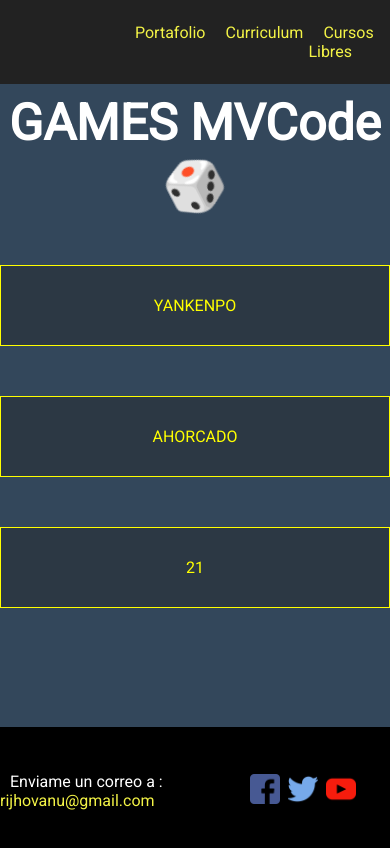
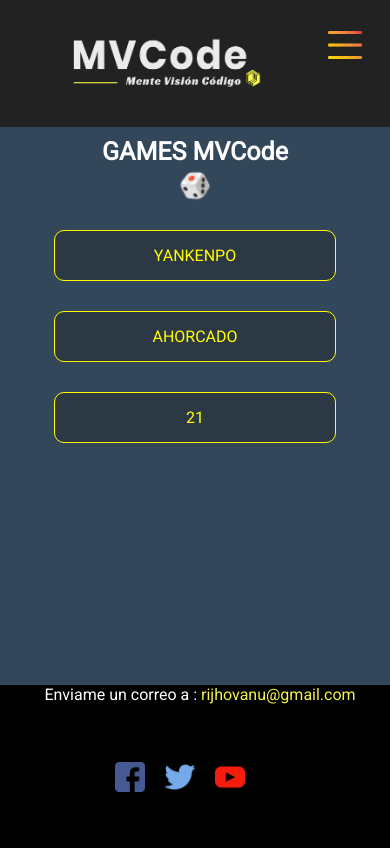
Before and after one commit to MVCodePeru/games, a plain HTML site: page index.html in a window 390 px wide. Drawn offline with Linux system fonts and the light colour scheme.

Commit message:
agregado rsponsive 40%

```diff
--- a/css/principal.css
+++ b/css/principal.css
@@ -53,6 +53,9 @@ header{
    font-size: 25px;
  }
 
+ .menu-burger{
+   display:none;
+ }
  .contenido {
    height: 75vh;
  }
@@ -142,7 +145,6 @@ padding-left: 10px;
 
 
 }
-
 .social-icon img:hover{
   width: 50px;
   height: 50px;
--- /dev/null
+++ b/css/responsive.css
@@ -0,0 +1,53 @@
+@media only screen and (max-width: 650px) {
+  header{
+    height: 15vh;
+    justify-content: flex-start;
+  }
+
+  .menu-burger{
+    display: inline-block;
+    position: absolute;
+    top: 20px;
+    right: 20px;
+  }
+
+  .logo{
+    width: 250px;
+    height: 100%;
+    object-fit: fill;
+
+  }
+  .list-menu{
+    display: none
+  }
+  .contenido{
+    height: 65vh;
+  }
+  .titulo-contenido,.icon-dice{
+    font-size : 25px
+  }
+
+  .item-game{
+    max-width: 250px;
+    margin: auto;
+    border: 1px solid yellow;
+    border-radius: 10px;
+    display: block;
+    text-decoration: none;
+    color: yellow;
+    padding: 15px;
+    margin-top: 30px ;
+  }
+  .footer{
+    display:flex;
+    flex-wrap: wrap;
+    align-items: flex-start;
+
+    justify-content: center	;
+    height: 20vh;
+
+  }
+
+
+
+}
--- a/game1.html
+++ b/game1.html
@@ -5,6 +5,7 @@
   <meta name="viewport" content="width=device-width, initial-scale=1.0">
   <title>Yan Ken Pon</title>
   <link rel="stylesheet" href="css/principal.css">
+  <link rel="stylesheet" href="css/responsive.css">
 </head>
 <body>
   <audio src="sound/donkey-kong-country.mp3" loop=4 autoplay="true"></audio>
--- a/index.html
+++ b/index.html
@@ -5,6 +5,7 @@
   <meta name="viewport" content="width=device-width, initial-scale=1.0">
   <title>Games MVC</title>
   <link rel="stylesheet" href="css/principal.css">
+  <link rel="stylesheet" href="css/responsive.css">
 </head>
 <body>
   <header>
@@ -20,6 +21,7 @@
     </nav>
   </header>
   <div class="contenido">
+    <img class="menu-burger" id="burger" src="img/menu-burger.png" width="50px">
     <h1 class="titulo-contenido">GAMES MVCode</h1>
     <h1 class="icon-dice">&#x1F3B2; </h1>
     <section class="panel-games">
```
Also changed, not shown: img/menu-burger.png (added).
